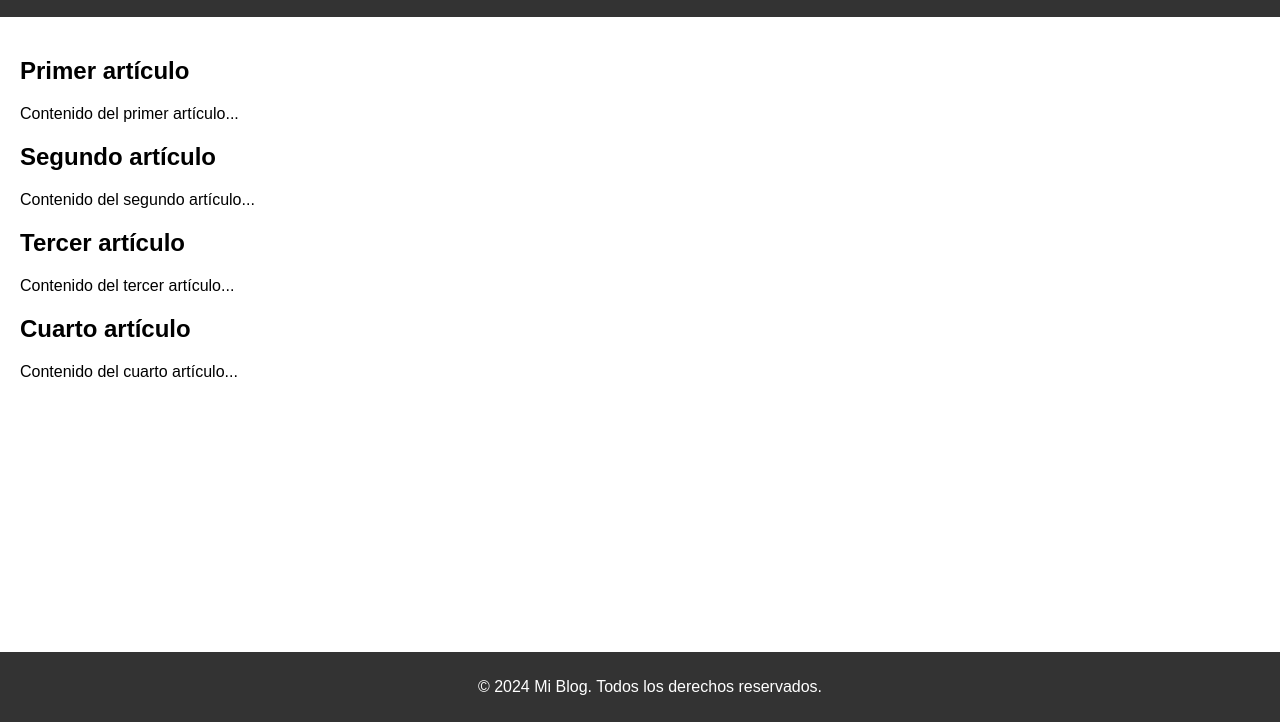
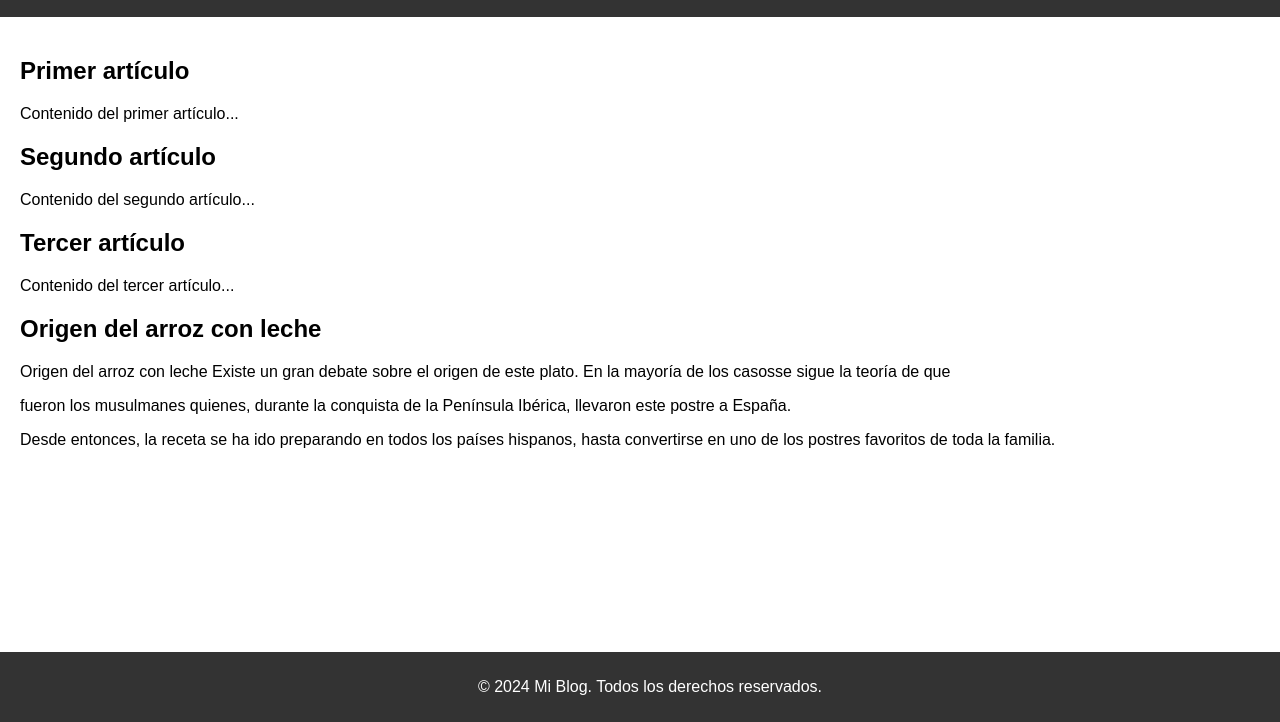
Before and after one commit to DannXtranger/Practica_Git, a plain HTML site: page index.html in a window 1280 px wide. Shown: the part 78-800 px from the top of the page. Drawn offline with Linux system fonts and the light colour scheme.

Commit message:
actulizando el origen del arroz

```diff
--- a/index.html
+++ b/index.html
@@ -31,8 +31,20 @@
             <p>Contenido del tercer artículo...</p>
         </article>
         <article>
-            <h2>Cuarto artículo</h2>
-            <p>Contenido del cuarto artículo...</p>
+            <h2>Origen del arroz con leche</h2>
+            <p>
+                Origen del arroz con leche Existe un gran debate sobre
+                el origen de este plato. En la mayoría de los
+                casosse sigue la teoría de que
+                <p>
+                    fueron los musulmanes quienes, durante la conquista de
+                    la Península Ibérica, llevaron este postre a España.
+                </p>
+                Desde entonces, la receta se ha ido preparando en todos
+                los países hispanos, hasta convertirse en uno de los postres
+                favoritos de toda la familia.
+                </p>
+
         </article>
     </section>
     <footer>
```
